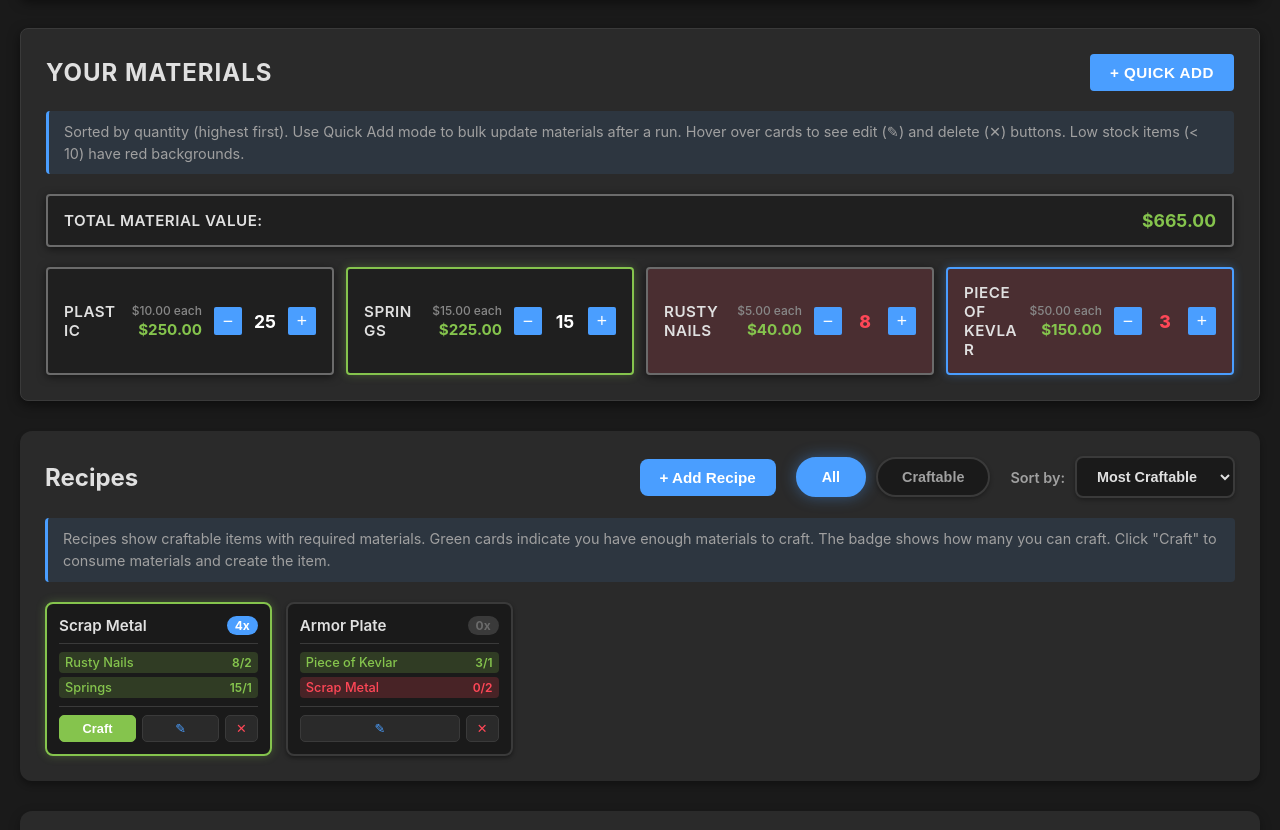
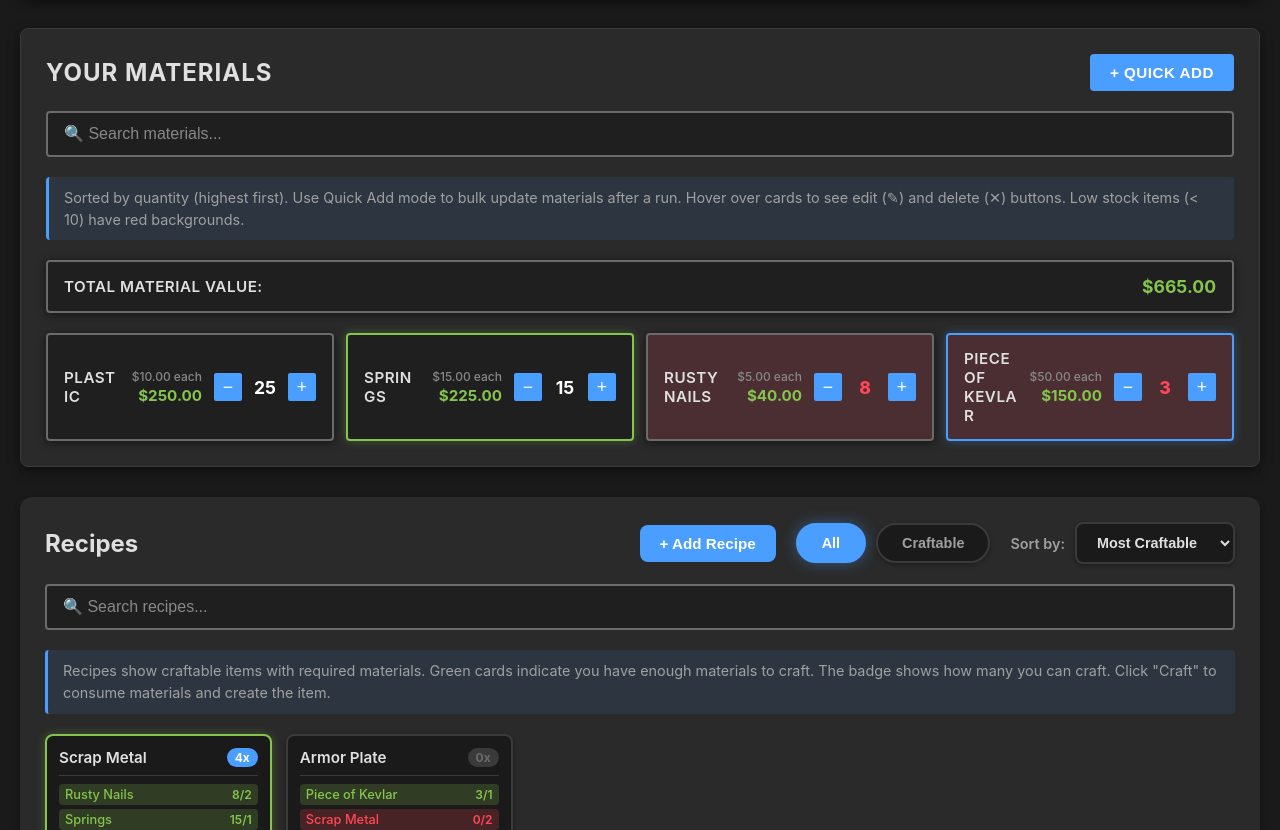
Before and after one commit to enlistedmango/rp-material-tracker, a React (Vite) app: page / in a window 1280 px wide. Shown: the part 597-1427 px from the top of the page. Built offline with nearby package versions, Linux system fonts and the light colour scheme.

Commit message:
Adding Search feature

```diff
--- a/src/components/MaterialList.tsx
+++ b/src/components/MaterialList.tsx
@@ -16,9 +16,14 @@ const MaterialList: React.FC<MaterialListProps> = ({
 }) => {
   const [quickAddMode, setQuickAddMode] = useState(false);
   const [quickAddValues, setQuickAddValues] = useState<{ [key: string]: string }>({});
+  const [searchQuery, setSearchQuery] = useState('');
+
+  const filteredMaterials = materials.filter((material) =>
+    material.name.toLowerCase().includes(searchQuery.toLowerCase())
+  );
 
   const calculateTotalValue = () => {
-    return materials.reduce((total, material) => {
+    return filteredMaterials.reduce((total, material) => {
       return total + (material.quantity * (material.value || 0));
     }, 0);
   };
@@ -39,7 +44,7 @@ const MaterialList: React.FC<MaterialListProps> = ({
     );
   }
 
-  const sortedMaterials = [...materials].sort((a, b) => b.quantity - a.quantity);
+  const sortedMaterials = [...filteredMaterials].sort((a, b) => b.quantity - a.quantity);
 
   const handleQuickAddChange = (id: string, value: string) => {
     setQuickAddValues({ ...quickAddValues, [id]: value });
@@ -77,9 +82,30 @@ const MaterialList: React.FC<MaterialListProps> = ({
           {quickAddMode ? '✓ Done Adding' : '+ Quick Add'}
         </button>
       </div>
+
+      <div className="search-filter-bar">
+        <input
+          type="text"
+          placeholder="🔍 Search materials..."
+          value={searchQuery}
+          onChange={(e) => setSearchQuery(e.target.value)}
+          className="search-input"
+        />
+        {searchQuery && (
+          <button
+            onClick={() => setSearchQuery('')}
+            className="btn-clear-search"
+            aria-label="Clear search"
+          >
+            ✕
+          </button>
+        )}
+      </div>
+
       <p className="section-description">
         Sorted by quantity (highest first). Use Quick Add mode to bulk update materials after a run.
         Hover over cards to see edit (✎) and delete (✕) buttons. Low stock items ({"< 10"}) have red backgrounds.
+        {searchQuery && ` Showing ${filteredMaterials.length} of ${materials.length} materials.`}
       </p>
       {calculateTotalValue() > 0 && (
         <div className="total-value-display">
@@ -95,6 +121,11 @@ const MaterialList: React.FC<MaterialListProps> = ({
           </button>
         </div>
       )}
+      {filteredMaterials.length === 0 && searchQuery ? (
+        <div className="no-results">
+          <p>No materials found matching "{searchQuery}"</p>
+        </div>
+      ) : (
       <div className="materials-grid">
         {sortedMaterials.map((material) => (
           <div
@@ -172,6 +203,7 @@ const MaterialList: React.FC<MaterialListProps> = ({
           </div>
         ))}
       </div>
+      )}
     </div>
   );
 };
--- a/src/components/RecipeList.tsx
+++ b/src/components/RecipeList.tsx
@@ -20,6 +20,7 @@ const RecipeList: React.FC<RecipeListProps> = ({
 }) => {
   const [filter, setFilter] = useState<'all' | 'craftable'>('all');
   const [sortBy, setSortBy] = useState<'default' | 'mostCraftable' | 'leastCraftable' | 'alphabetical'>('mostCraftable');
+  const [searchQuery, setSearchQuery] = useState('');
 
   const canCraft = (recipe: Recipe): boolean => {
     return recipe.requiredMaterials.every((required) => {
@@ -50,10 +51,11 @@ const RecipeList: React.FC<RecipeListProps> = ({
   };
 
   const filteredRecipes = recipes.filter((recipe) => {
+    const matchesSearch = recipe.name.toLowerCase().includes(searchQuery.toLowerCase());
     if (filter === 'craftable') {
-      return canCraft(recipe);
+      return canCraft(recipe) && matchesSearch;
     }
-    return true;
+    return matchesSearch;
   });
 
   const sortedRecipes = [...filteredRecipes].sort((a, b) => {
@@ -101,9 +103,29 @@ const RecipeList: React.FC<RecipeListProps> = ({
         </div>
       </div>
 
+      <div className="search-filter-bar">
+        <input
+          type="text"
+          placeholder="🔍 Search recipes..."
+          value={searchQuery}
+          onChange={(e) => setSearchQuery(e.target.value)}
+          className="search-input"
+        />
+        {searchQuery && (
+          <button
+            onClick={() => setSearchQuery('')}
+            className="btn-clear-search"
+            aria-label="Clear search"
+          >
+            ✕
+          </button>
+        )}
+      </div>
+
       <p className="section-description">
         Recipes show craftable items with required materials. Green cards indicate you have enough materials to craft.
         The badge shows how many you can craft. Click "Craft" to consume materials and create the item.
+        {searchQuery && ` Showing ${sortedRecipes.length} of ${recipes.length} recipes.`}
       </p>
 
       <div className="recipes-grid-compact">
@@ -151,7 +173,9 @@ const RecipeList: React.FC<RecipeListProps> = ({
 
       {sortedRecipes.length === 0 && (
         <p className="empty-message">
-          {filter === 'craftable'
+          {searchQuery
+            ? `No recipes found matching "${searchQuery}"`
+            : filter === 'craftable'
             ? 'No craftable recipes with your current materials.'
             : 'No recipes available.'}
         </p>
--- a/src/styles/main.css
+++ b/src/styles/main.css
@@ -163,6 +163,65 @@ form button.btn-cancel-edit:hover {
     justify-content: space-between;
     align-items: center;
     margin-bottom: 20px;
+}
+
+.search-filter-bar {
+    position: relative;
+    margin-bottom: 20px;
+}
+
+.search-input {
+    width: 100%;
+    padding: 12px 45px 12px 16px;
+    background: #1f1f1f;
+    border: 2px solid #6b6b6b;
+    border-radius: 4px;
+    color: #e0e0e0;
+    font-size: 1rem;
+    transition: all 0.2s;
+}
+
+.search-input:focus {
+    outline: none;
+    border-color: #4a9eff;
+    box-shadow: 0 0 10px rgba(74, 158, 255, 0.3);
+}
+
+.search-input::placeholder {
+    color: #888;
+}
+
+.btn-clear-search {
+    position: absolute;
+    right: 12px;
+    top: 50%;
+    transform: translateY(-50%);
+    background: transparent;
+    border: none;
+    color: #888;
+    font-size: 1.2rem;
+    cursor: pointer;
+    padding: 4px 8px;
+    transition: color 0.2s;
+}
+
+.btn-clear-search:hover {
+    color: #ff4757;
+}
+
+.no-results {
+    text-align: center;
+    padding: 40px 20px;
+    background: #1f1f1f;
+    border-radius: 4px;
+    border: 2px solid #6b6b6b;
+    margin-top: 20px;
+}
+
+.no-results p {
+    color: #888;
+    font-size: 1rem;
+    margin: 0;
 }
 
 .materials-section h2 {
```
